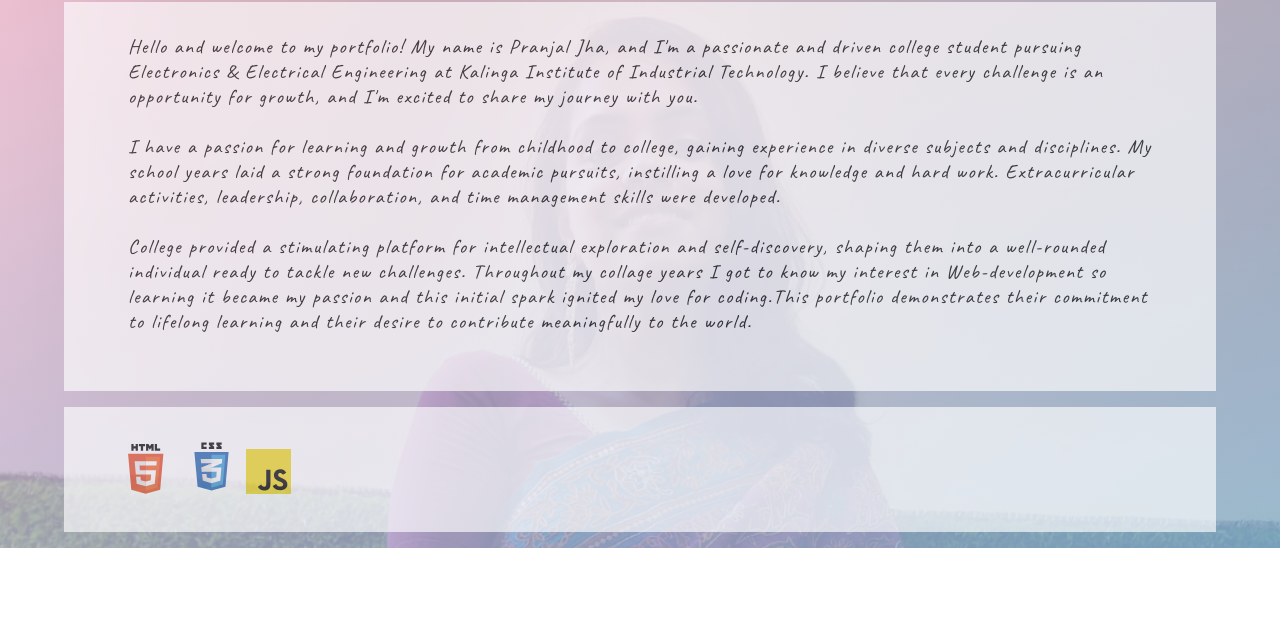
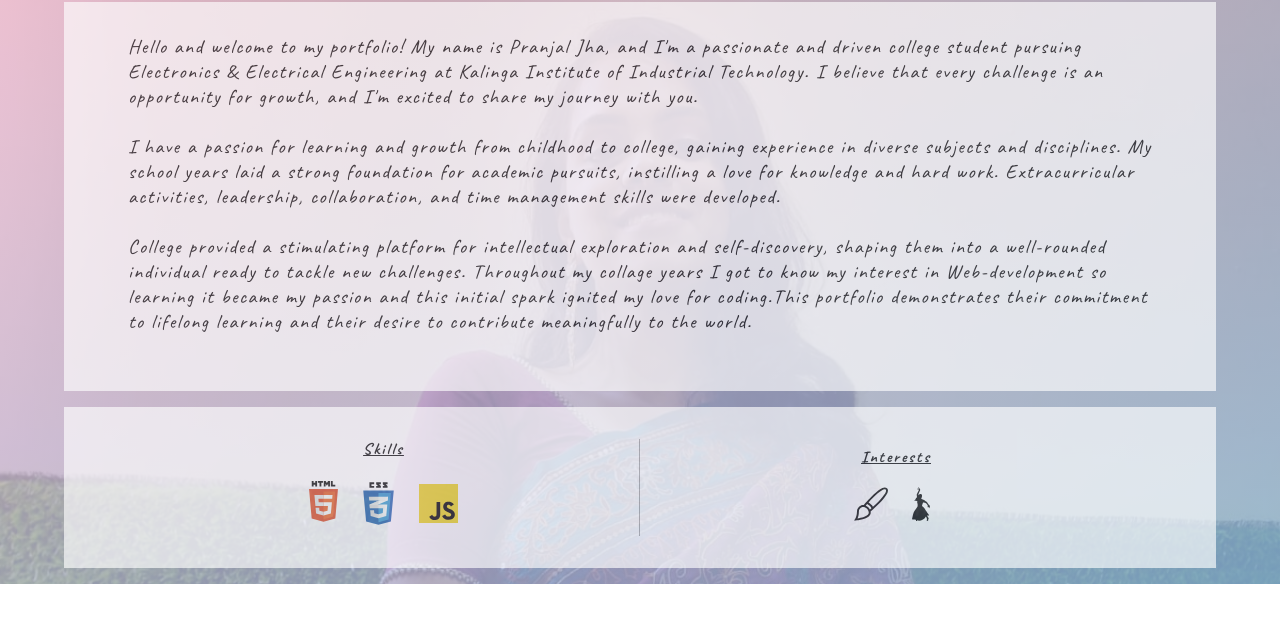
Before and after one commit to pranjal-jha-28/portfolio, a website: page introduction.html in a window 1280 px wide. Shown: the part 118-740 px from the top of the page. Drawn offline with Linux system fonts and the light colour scheme; a web font is replaced by a local one.

Commit message:
added skills and interests and improved ui

```diff
--- a/introduction.css
+++ b/introduction.css
@@ -38,7 +38,7 @@ body{
     text-shadow: 15px 10px 4px #c163b2;
 }
 
-.about_content {
+.background_wrapper {
     background-color: white;
     margin: 1rem 4rem;
     margin-bottom: 0;
@@ -47,3 +47,34 @@ body{
     letter-spacing: 1.5px;
     font-size: 1.25rem;
 }
+
+/* .info {
+} */
+
+.skills {
+    width: 50%;
+    border-right: 1px solid rgba(0, 0, 0, .35);
+}
+
+.secondary_heading {
+    font-size: 1rem;
+    text-align: center;
+    letter-spacing: 2px;
+    font-weight: 800;
+    text-decoration: underline;
+    margin-bottom: .75rem;
+}
+
+.interests {
+    width: 50%;
+}
+
+.flex {
+    display: flex;
+    justify-content: center;
+    align-items: center;
+}
+
+.px-1 {
+    padding: 0 .5rem;
+}
--- a/introduction.html
+++ b/introduction.html
@@ -18,7 +18,7 @@
 <body>
     <section class="about_container">
         <h2 class="heading">About Me</h2>
-        <div class="about_content">
+        <div class="background_wrapper">
             <p>Hello and welcome to my portfolio! My name is Pranjal Jha, and I'm a passionate and driven college
                 student pursuing Electronics & Electrical Engineering at Kalinga Institute of Industrial Technology. I
                 believe that every challenge is an opportunity for growth, and I'm excited to share my journey with you.
@@ -36,10 +36,14 @@
                 commitment to lifelong learning and their desire to contribute meaningfully to the world.</p>
             <br>
         </div>
-        <div class="info about_content">
+        <div class="info flex background_wrapper">
             <div class="skills">
-                <svg xmlns="http://www.w3.org/2000/svg" width="50" height="50" preserveAspectRatio="xMinYMin meet"
-                    viewBox="0 0 256 361" id="html">
+                <div class="secondary_heading">
+                    Skills
+                </div>
+                <div class="flex">
+                    <svg class="px-1" xmlns="http://www.w3.org/2000/svg" width="45" height="45"
+                        preserveAspectRatio="xMinYMin meet" viewBox="0 0 256 361" id="html">
                         <path fill="#E44D26"
                             d="M255.555 70.766l-23.241 260.36-104.47 28.962-104.182-28.922L.445 70.766h255.11z"></path>
                         <path fill="#F16529" d="M128 337.95l84.417-23.403 19.86-222.49H128V337.95z"></path>
@@ -53,8 +57,8 @@
                             d="M127.89 220.573h39.327l-3.708 41.42-35.62 9.614v33.226l65.473-18.145.48-5.396 7.506-84.08.779-8.576H127.89v31.937zM127.89 155.854v.078h77.143l.64-7.178 1.456-16.191.763-8.568H127.89v31.86z">
                         </path>
                     </svg>
-                <svg xmlns="http://www.w3.org/2000/svg" width="55" height="55" viewBox="0 0 538.584 538.583"
-                    id="css">
+                    <svg class="px-1" xmlns="http://www.w3.org/2000/svg" width="65" height="65"
+                        viewBox="0 0 538.584 538.583" id="css">
                         <path fill="none" d="M0 0h538.584v538.583H0V0z"></path>
                         <path fill="#2062af"
                             d="M405.5 467.454L269.29 504.13l-136.212-36.676-31.432-340.525h335.29L405.5 467.454z">
@@ -100,7 +104,8 @@
                         <path fill="url(#d)" d="M162.898 196.167H373.59l-4.157 41.122H167.98l-5.082-41.122z"></path>
                         <path d="M269.168 196.167h-106.27l5.082 41.122h101.188v-41.122z" opacity=".05"></path>
                     </svg>
-                <svg xmlns="http://www.w3.org/2000/svg" width="45" height="45" viewBox="0 0 24 24" id="javascript">
+                    <svg class="px-1" xmlns="http://www.w3.org/2000/svg" width="55" height="55" viewBox="0 0 24 24"
+                        id="javascript">
                         <path fill="#F0D91F" d="M0 0h24v24H0z"></path>
                         <path
                             d="M19.784 18.629c-.255-.961-2.251-1.185-3.616-2.205-1.38-.93-1.709-3.18-.569-4.471.39-.48 1.034-.84 1.71-1.005l.705-.089c1.365-.031 2.204.329 2.834 1.034.182.179.316.36.586.78-.721.449-.721.449-1.755 1.125-.226-.48-.586-.78-.976-.9-.6-.18-1.365.014-1.515.66-.059.195-.045.375.046.705.243.555 1.061.795 1.797 1.14 2.115.858 2.828 1.778 3.003 2.873l-.046-.067c.166.945-.045 1.56-.074 1.65-.781 2.67-5.131 2.76-6.871 1.004-.36-.42-.6-.629-.81-1.109l1.83-1.051c.495.75.944 1.156 1.755 1.336 1.096.135 2.206-.24 1.966-1.41zm-11.651.347c.017 0 .064.091.127.196.233.389.434.659.83.855.386.121 1.236.209 1.566-.48.201-.348.138-1.479.138-2.711 0-1.941.009-3.867.009-5.805h2.248l-.004.056c0 2.07.012 4.125 0 6.179.005 1.276.113 2.416-.397 3.346-.353.72-1.028 1.185-1.811 1.411-1.203.27-2.352.105-3.207-.405-.574-.345-1.019-.887-1.324-1.517l1.825-1.125z">
@@ -108,6 +113,51 @@
                     </svg>
                 </div>
             </div>
+            <div class="interests">
+                <div class="secondary_heading">
+                    Interests
+                </div>
+                <div class="flex">
+                    <svg fill="#000000" class="px-1" width="50" height="50" viewBox="0 0 1920 1920"
+                        xmlns="http://www.w3.org/2000/svg">
+                        <path
+                            d="M517.257 1127.343c72.733 0 148.871 36.586 221.274 107.45 87.455 110.418 114.922 204.135 81.632 278.296-72.733 162.274-412.664 234.897-618.666 259.178 34.609-82.62 75.15-216.88 75.15-394.645 0-97.123 66.47-195.455 157.88-233.689 26.698-11.097 54.494-16.59 82.73-16.59Zm229.404-167.109c54.055 28.895 106.462 65.371 155.133 113.494l13.844 15.6c28.016 35.378 50.649 69.987 70.425 104.155-29.554 26.259-59.878 52.737-90.75 79.545-18.898-35.488-43.069-71.964-72.843-109.319l-4.285-4.834c-48.342-47.683-99.43-83.39-151.727-107.011 26.368-30.653 53.066-61.196 80.203-91.63Zm1046.49-803.133c7.801 7.8 18.129 21.754 16.92 52.187-6.043 155.683-284.338 494.405-740.509 909.266-19.995-32.302-41.969-64.822-67.788-97.453l-22.523-25.27c-49.22-48.671-101.408-88.883-156.012-121.074 350.588-385.855 728.203-734.356 910.254-741.828 30.983-.109 44.497 9.01 59.658 24.172Zm126.678 56.472c2.087-53.615-14.832-99.98-56.142-141.29-34.28-34.279-81.962-51.198-134.588-49.11-304.554 12.414-912.232 683.377-1179.54 996.17-53.616-5.383-106.682 2.088-157.441 23.402-132.61 55.263-225.339 193.038-225.339 334.877 0 268.517-103.935 425.737-104.923 427.275L0 1896.747l110.307-6.153c69.217-3.735 681.29-45.375 810.165-332.46 24.39-54.604 29.225-113.163 15.93-175.239 374.32-321.802 972.11-879.71 983.427-1169.322"
+                            fill-rule="evenodd" />
+                    </svg>
+                    <svg class="px-1" height="50" width="50" version="1.1" id="_x32_" xmlns="http://www.w3.org/2000/svg"
+                        xmlns:xlink="http://www.w3.org/1999/xlink" viewBox="0 0 512 512" xml:space="preserve">
+                        <style type="text/css">
+                            .st0 {
+                                fill: #000000;
+                            }
+                        </style>
+                        <g>
+                            <path class="st0" d="M390.243,285.817c-3.848-9.216-19.192-21.488-19.192-21.488s-26.855-42.216-36.067-46.048
+		c-9.216-3.848-32.87-22.425-43.614-26.257c-10.744-3.832-26.475-7.696-29.936-14.584c-1.536-3.072-2.304-7.292,0-10.364
+		c2.296-3.072,8.828-12.272,8.828-17.268c0-4.988,0.38-11.9,0.38-13.428c0-1.536,3.072-10.356-0.768-18.804
+		c-5.627-12.393-32.231-18.424-43.744-3.84c-3.629,2.078-6.313,7.737-8.747,14.301c-0.93-4.819-1.528-8.448-1.625-9.693
+		c-0.372-4.996,25.142-62.75,27.632-69.265c2.49-6.524-0.372-15.926-5.942-21.496c-5.561-5.562-13.816-21.108-14.389-24.94
+		c-0.574-3.848-4.422-3.072-4.988-0.388c-0.582,2.685,0.388,10.364,2.684,16.12c-10.55-3.266-18.036,4.026-17.656,9.022
+		c0.324,4.204,0.946,8.23,3.428,8.48c-0.283,1.366,0.38,3.371,2.716,5.715c6.144,6.144,16.12,2.304,13.816,6.904
+		c-2.304,4.608-32.232,63.703-31.472,69.847c0.501,3.969,2.611,23.347,4.867,39.661c-6.904,1.52-14.454,2.902-17.915,13.298
+		c-5.368,16.12-16.119,24.56-16.119,24.56c-10.736,1.536-15.344-3.064-10.736,1.536c4.608,4.608,19.191,16.12,29.927,9.208
+		c4.511,2.877,12.094,6.597,20.275,8.06c-2.804,8.836-4.882,16.006-2.619,21.876c7.681,19.96,8.44,43.744,2.911,61.238
+		c-3.089,9.758-22.507,28.156-44.762,62.692c-22.256,34.544-24.018,73.914-36.436,121.674c0,0-1.302,9.912,23.8,8.44
+		c34.584-2.037,19.192,7.68,64.463,15.359c42.086,7.114,103.348-17.591,119.565-61.762c6.055,9.725,12.607,20.049,12.607,20.049
+		l4.446,28.246c0,0-1.891,12.336-3.864,14.826c-1.973,2.49,2.28,5.497,7.696,4.495c5.433-1.011,14.633-6.079,15.36-10.639
+		c0.728-4.56-0.324-17.785-1.94-20.841c-1.617-3.056-0.97-3.897,1.892-2.038c3.104,2.022,2.958,5.045,4.705,6.824
+		c2.716,2.756,5.206,0.348,4.899-1.1c-0.291-1.44-2.651-9.766-6.112-17.769c-2.926-6.775-8.521-12.563-9.264-14.536l-12.902-20.696
+		c15.634-4.317,35.118-2.595,31.771-6.427c-10.752-12.28-32.838-43.032-40.518-57.615c-7.676-14.584-35.468-62.119-66.172-82.071
+		c0,0,11.625-48.392,16.233-52.224c4.608-3.84,38.893,9.41,42.733,10.17c3.848,0.76,26.108,29.928,26.868,33.76
+		c0.76,3.84-2.312,15.36,0,26.096c2.296,10.752,6.128,1.536,7.664-6.144c0,0,15.36,21.504,18.432,22.264
+		c3.056,0.768,3.832-6.904,1.536-11.512C382.563,302.697,394.075,295.026,390.243,285.817z M212.315,35.451
+		c-0.954-0.954-2.014-1.439-2.959-1.52c0.194-2.554-2.716-6.855,1.423-9.224c5.376-3.064,9.975,0,12.28,5.376
+		C225.363,35.451,216.147,39.291,212.315,35.451z" />
+                        </g>
+                    </svg>
+                </div>
+            </div>
+        </div>
     </section>
 </body>
 
```
Lines whose indentation alone changed are shown as unchanged.
